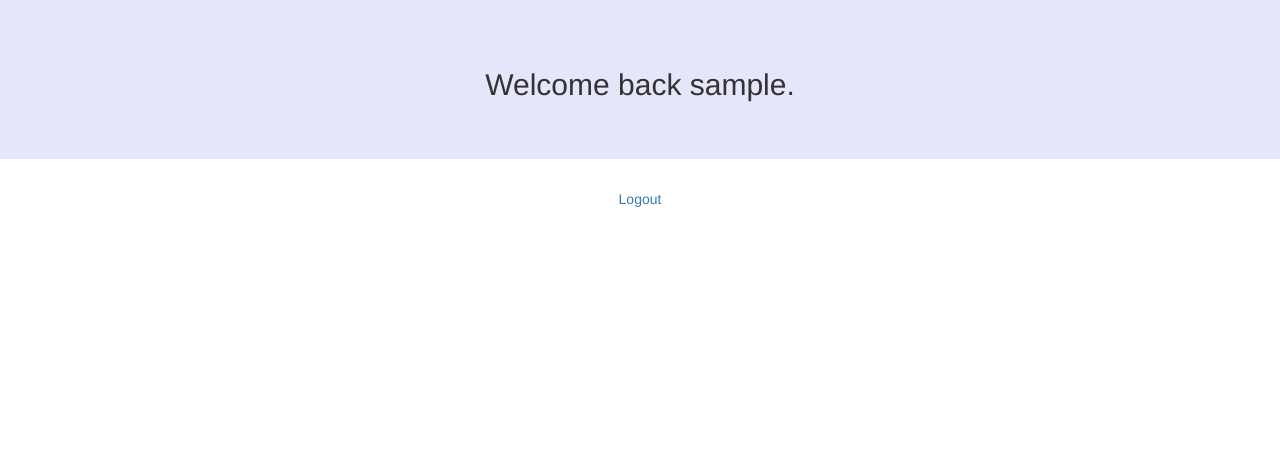
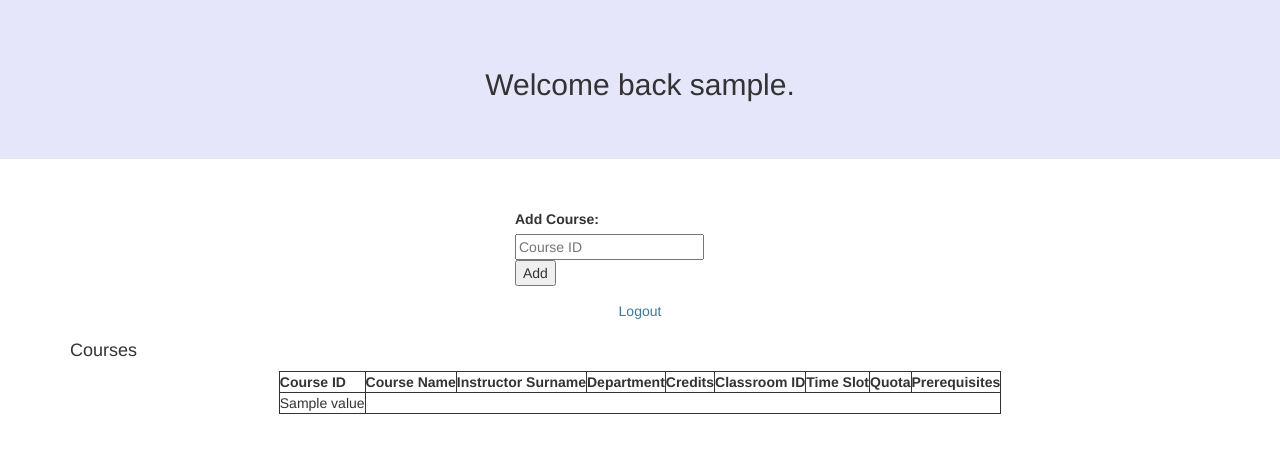
Before and after one commit to artun-akdogan/CmpE321-Project, a Django app: template src/templates/student.html in a window 1280 px wide. Shown: the top 453 px of the page. Run offline with Django 4.2, Linux system fonts and the light colour scheme; the template is opened without the code that fills it: most values are stand-ins (such as "Sample title", 1, 10 or a date in 2020); some libraries are stand-ins or nearby versions.

Commit message:
Add student add_course and fixed database issues

```diff
--- a/src/database_managers.py
+++ b/src/database_managers.py
@@ -76,7 +76,7 @@ def getInstructor(req):
         "headers": ("Course ID", "Course Name", "Classroom ID", "Campus", "Time Slot"), "data": data})
 
 def getCourse(req):
-    course_id = req.POST["course_id"]
+    course_id = req.POST["course_id"].upper()
     data=run_statement(f"SELECT c.course_id, c.name, SUM(g.grade)/COUNT(g.course_id)\
         FROM Course c, Grades g WHERE g.course_id=\"{course_id}\" and g.course_id=c.course_id\
         GROUP BY g.course_id;")
--- a/src/db_utils.py
+++ b/src/db_utils.py
@@ -1,5 +1,6 @@
 from django.db import connection
 import hashlib
+import json
 
 def run_statement(statement):
     cursor= connection.cursor()
@@ -8,3 +9,6 @@ def run_statement(statement):
 
 def hash(password):
     return hashlib.sha256(password.encode('UTF-8')).hexdigest()
+
+def parse(string):
+    return json.loads(string)
--- a/src/templates/student.html
+++ b/src/templates/student.html
@@ -24,7 +24,59 @@
     <div class="wrapper">
         <div style="background-color:lavender; !important" class="jumbotron text-center bg-primary">
             <h2> Welcome back {{username}}.</h2>
+            {% if action == 1 %}
+            <div class="alert alert-danger" role="alert">
+                <h4 class="alert-heading">Operation Completed Successfully</h4>
+            </div>
+            {% else %}
+            {% if action == 2 %}
+            <div class="alert alert-danger" role="alert">
+                <h4 class="alert-heading">Operation Failed</h4>
+            </div>
+            {% endif %}
+            {% endif %}
     </div>
-    <a href="{%url 'index' %}"> <p style="text-align:center">Logout</p></a>
+    <form id="addCourse" class="form-group" method="POST" action="{%url 'addCourse' %}">
+        {%csrf_token%}
+        <br>
+        <label>Add Course: </label>
+        <br>
+        <input type="text" name="course_id" placeholder="Course ID" required>
+        <br>
+        <input type="submit" name="submit" value="Add">
+        <br>
+    </form>
+    <a href="{%url 'index' %}"> <p style="text-align:center">Logout</p></a><div class="container">
+        <h4>Courses</h4>
+        <table class="center">
+            <!--
+            <colgroup>
+                <col span="1" style="width: 15%;">
+                <col span="1" style="width: 70%;">
+                <col span="1" style="width: 15%;">
+            </colgroup>
+            -->
+            <tr>
+                <th>Course ID</th>
+                <th>Course Name</th>
+                <th>Instructor Surname</th>
+                <th>Department</th>
+                <th>Credits</th>
+                <th>Classroom ID</th>
+                <th>Time Slot</th>
+                <th>Quota</th>
+                <th>Prerequisites</th>
+            </tr>
+            {% for row in courses %}
+            <tr>
+                {% for value in row %}
+                <td>
+                    {{value}}
+                </td>
+                {% endfor %}
+            </tr>
+            {% endfor %}
+        </table>
+    </div>
 </body>
 </html>
--- a/src/urls.py
+++ b/src/urls.py
@@ -68,6 +68,7 @@ urlpatterns = [
     path('instructors/change_course', instructors.changeCourse, name="changeCourse"),
     path('instructors/enter_grade', instructors.enterGrade, name="enterGrade"),
     path('students', students.homePage, name="students"),
+    path('students/add_course', students.addCourse, name="addCourse"),
     path('login/database_manager', database_managers.login, name="login_database_manager"),
     path('login/user', login, name="login"),
     #path('createPost', createPost,name="createPost"),
```
Also changed, not shown: src/instructors.py (+16 -11 lines), src/students.py (+37 -4 lines).
